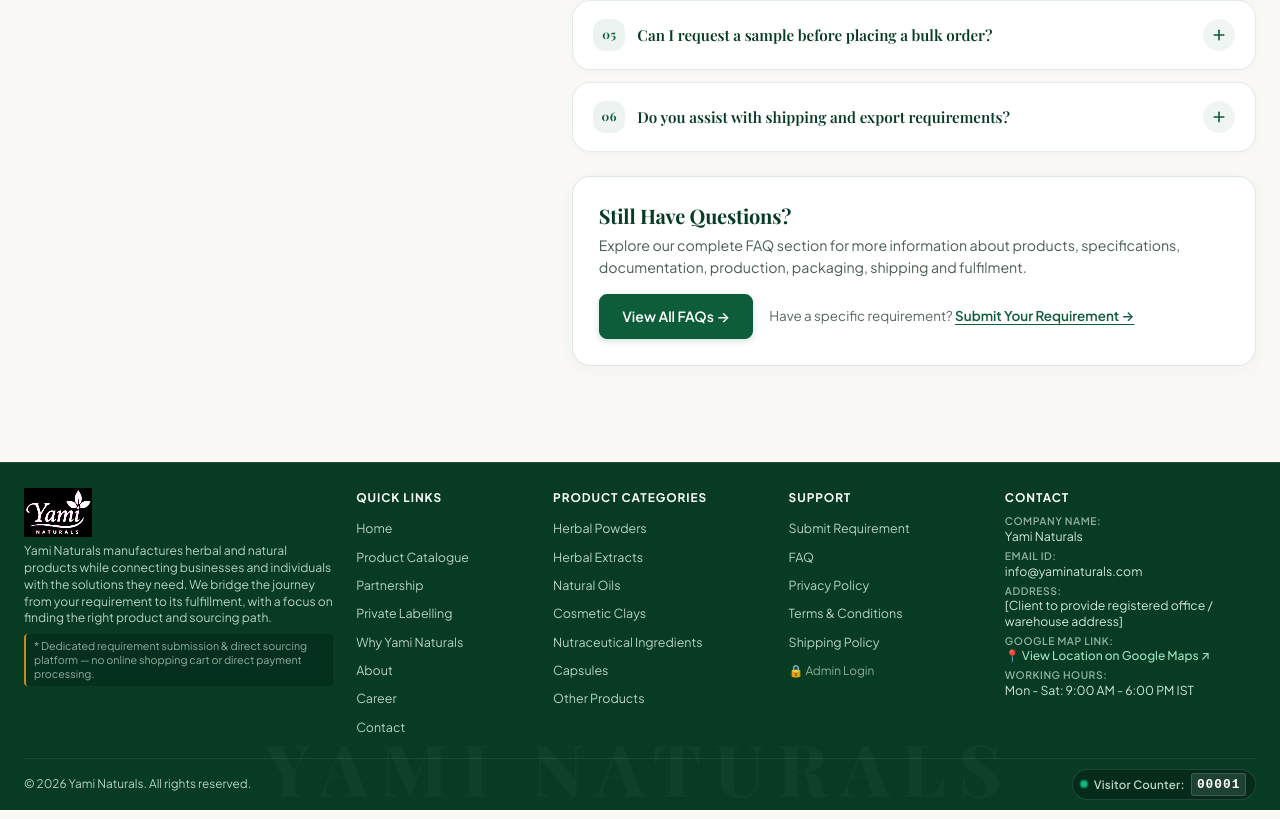
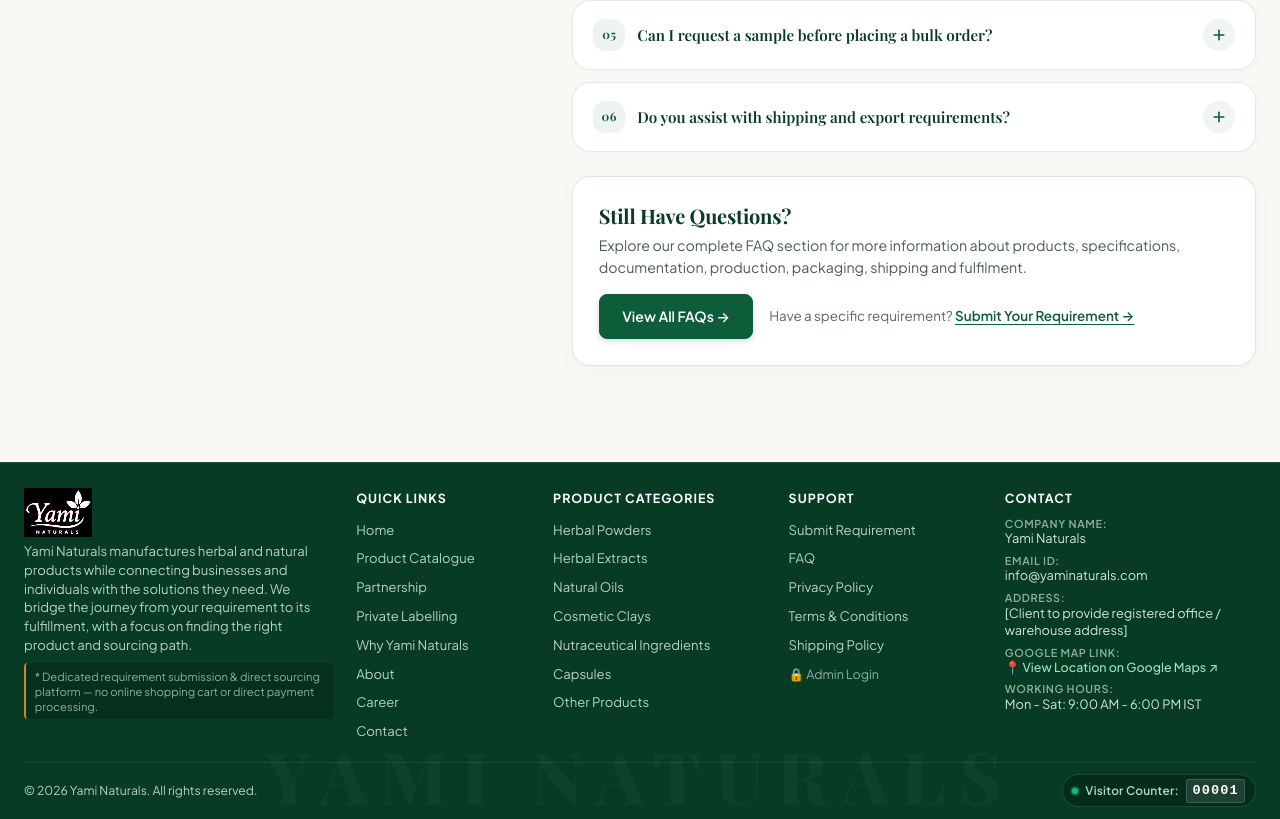
Before and after one commit to yaminaturals/yaminaturalsnewsite, a React (Vite) app: page / in a window 1280 px wide. Shown: the part 4644-5463 px from the top of the page. Built offline with nearby package versions, Linux system fonts and the light colour scheme; no server answers; a web font is replaced by a local one.

Commit message:
Restore original footer text sizes while maintaining compact vertical layout

```diff
--- a/src/components/layout/Footer/Footer.css
+++ b/src/components/layout/Footer/Footer.css
@@ -74,22 +74,22 @@
 
 .footer-tagline {
   font-family: var(--font-body);
-  font-size: 0.76rem;
-  line-height: 1.38;
+  font-size: 0.82rem;
+  line-height: 1.42;
   color: #b7d1c3;
   max-width: 320px;
   margin: 0;
 }
 
 .footer-neutral-badge {
-  font-size: 0.67rem;
+  font-size: 0.70rem;
   color: #8faea0;
-  line-height: 1.3;
+  line-height: 1.35;
   background-color: rgba(0, 0, 0, 0.18);
-  padding: 0.3rem 0.5rem;
+  padding: 0.35rem 0.55rem;
   border-radius: var(--radius-xs);
   border-left: 2px solid var(--color-amber-accent);
-  margin-top: 0.15rem;
+  margin-top: 0.2rem;
   max-width: 320px;
 }
 
@@ -100,7 +100,7 @@
 
 .footer-col-title {
   font-family: var(--font-body);
-  font-size: 0.74rem;
+  font-size: 0.78rem;
   font-weight: var(--font-weight-bold);
   text-transform: uppercase;
   letter-spacing: 0.08em;
@@ -114,15 +114,15 @@
   margin: 0;
   display: flex;
   flex-direction: column;
-  gap: 0.22rem;
+  gap: 0.25rem;
 }
 
 .footer-link {
   font-family: var(--font-body);
-  font-size: 0.78rem;
+  font-size: 0.82rem;
   color: #b7d1c3;
   text-decoration: none;
-  line-height: 1.3;
+  line-height: 1.35;
   transition: color var(--duration-fast) ease,
               padding-left var(--duration-fast) ease;
 }
@@ -133,7 +133,7 @@
 }
 
 .footer-admin-link {
-  font-size: 0.74rem;
+  font-size: 0.78rem;
   color: #8faea0;
 }
 
@@ -145,7 +145,7 @@
 .footer-contact-box {
   display: flex;
   flex-direction: column;
-  gap: 0.38rem;
+  gap: 0.4rem;
 }
 
 .footer-contact-item {
@@ -155,18 +155,18 @@
 }
 
 .footer-contact-label {
-  font-size: 0.65rem;
+  font-size: 0.68rem;
   text-transform: uppercase;
-  letter-spacing: 0.05em;
+  letter-spacing: 0.06em;
   color: #8faea0;
   font-weight: var(--font-weight-semibold);
-  line-height: 1.2;
+  line-height: 1.25;
 }
 
 .footer-contact-val {
-  font-size: 0.77rem;
+  font-size: 0.80rem;
   color: #d1e5db;
-  line-height: 1.3;
+  line-height: 1.35;
   word-break: break-word;
 }
 
@@ -185,7 +185,7 @@
   color: #9fe2c0;
   text-decoration: none;
   font-weight: 500;
-  font-size: 0.75rem;
+  font-size: 0.78rem;
   transition: color var(--duration-fast) ease;
 }
 
@@ -197,8 +197,8 @@
 /* Bottom Bar */
 .footer-bottom-bar {
   border-top: 1px solid rgba(255, 255, 255, 0.08);
-  padding: 0.65rem 0;
-  font-size: 0.72rem;
+  padding: 0.7rem 0;
+  font-size: 0.76rem;
   color: #8faea0;
   position: relative;
   z-index: 1;
@@ -214,19 +214,19 @@
 
 .footer-copyright {
   color: #b7d1c3;
-  font-size: 0.74rem;
+  font-size: 0.76rem;
 }
 
 /* Real Visitor Counter Badge */
 .footer-visitor-counter {
   display: inline-flex;
   align-items: center;
-  gap: 0.4rem;
+  gap: 0.45rem;
   background: rgba(0, 0, 0, 0.25);
   border: 1px solid rgba(255, 255, 255, 0.12);
-  padding: 0.2rem 0.55rem;
+  padding: 0.22rem 0.6rem;
   border-radius: 20px;
-  font-size: 0.72rem;
+  font-size: 0.74rem;
   color: #b7d1c3;
 }
 
@@ -252,11 +252,11 @@
 
 .visitor-counter-badge {
   font-family: monospace, var(--font-mono, monospace);
-  font-size: 0.80rem;
+  font-size: 0.85rem;
   font-weight: 800;
   color: #ffffff;
   background-color: rgba(255, 255, 255, 0.1);
-  padding: 0.02rem 0.3rem;
+  padding: 0.03rem 0.35rem;
   border-radius: 3px;
   letter-spacing: 0.08em;
   border: 1px solid rgba(255, 255, 255, 0.15);
```
